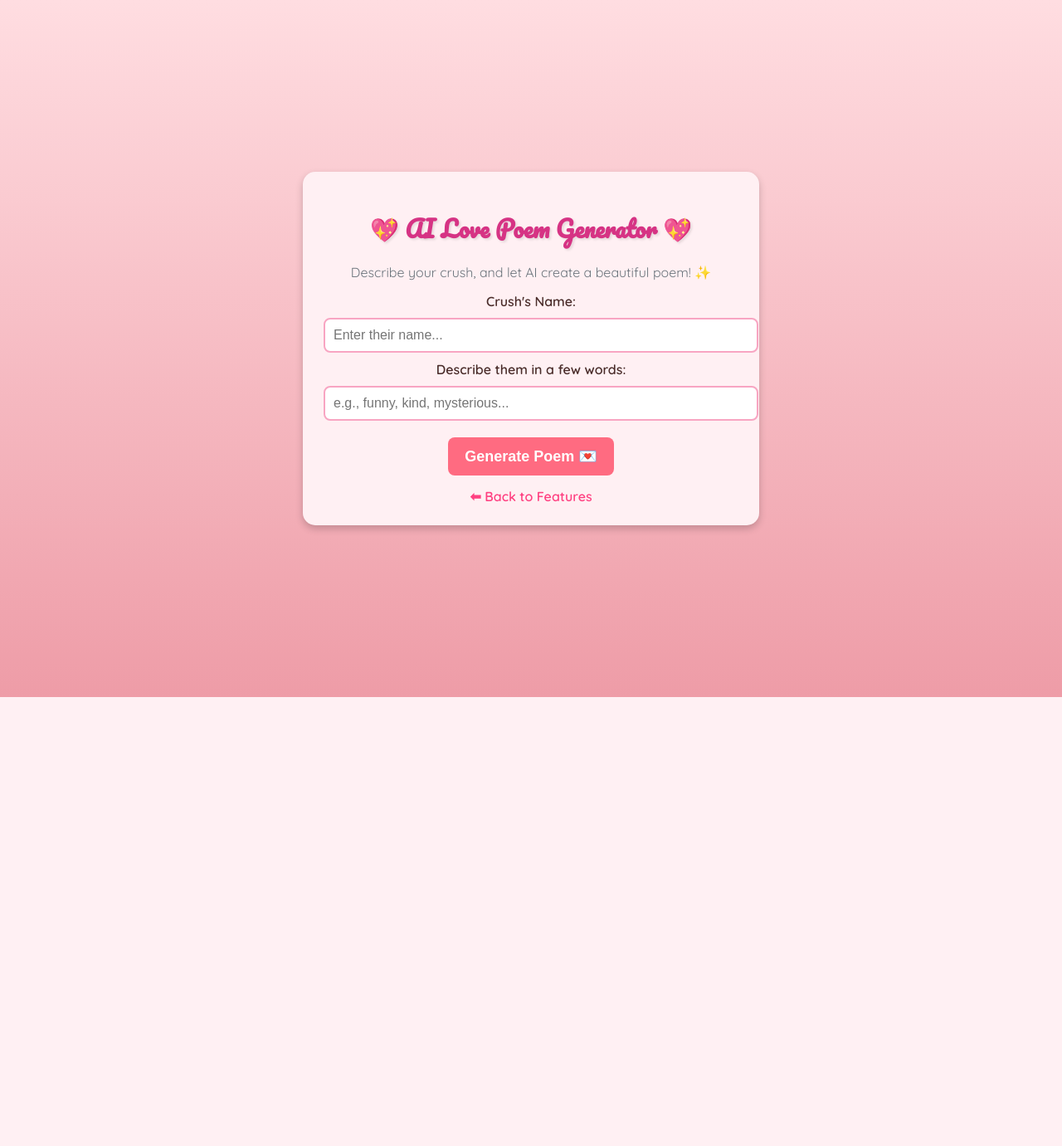
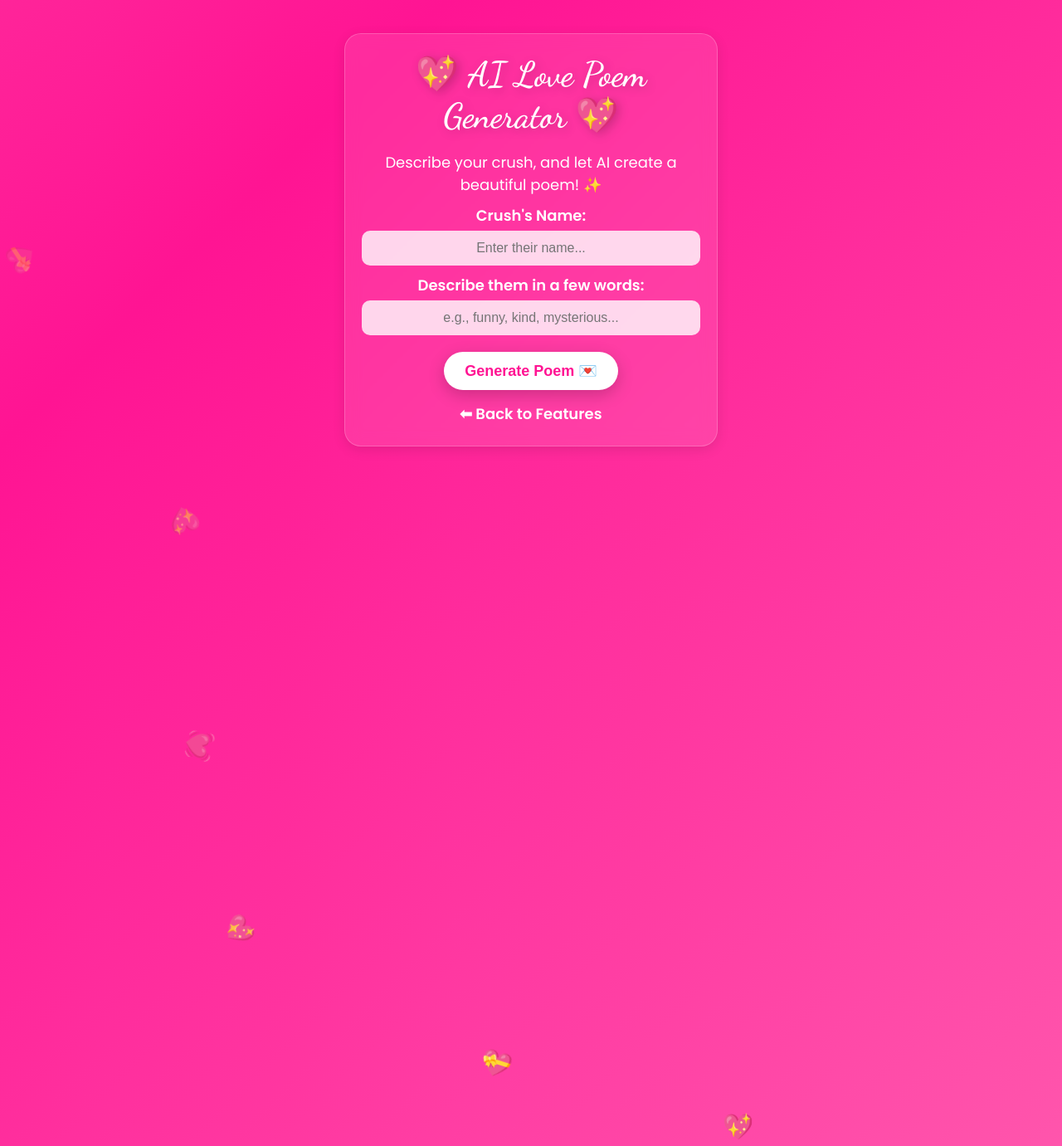
Before and after one commit to himarg2274/Crush-O-Meter, a Flask app: page /poem in a window 1280 px wide. Shown: the whole page at 83% size. Before the commit the page ends 840 px from the top, so only its background shows below. Run offline with Flask 3, Linux system fonts and the light colour scheme.

Commit message:
Update poem.html

```diff
--- a/templates/poem.html
+++ b/templates/poem.html
@@ -4,74 +4,106 @@
     <meta charset="UTF-8">
     <meta name="viewport" content="width=device-width, initial-scale=1.0">
     <title>Love Poem Generator 💕</title>
-    <link rel="stylesheet" href="{{ url_for('static', filename='css/styles.css') }}">
+    <link href="https://cdnjs.cloudflare.com/ajax/libs/animate.css/4.1.1/animate.min.css" rel="stylesheet">
     <style>
+        @import url('https://fonts.googleapis.com/css2?family=Poppins:wght@300;400;600&family=Dancing+Script:wght@600&display=swap');
+
+        * {
+            margin: 0;
+            padding: 0;
+            box-sizing: border-box;
+        }
+
         body {
-            background: linear-gradient(to bottom, #ffdde1, #ee9ca7);
-            font-family: 'Quicksand', sans-serif;
+            font-family: 'Poppins', sans-serif;
+            background: linear-gradient(-45deg, #ff69b4, #ff1493, #ff69b4, #ff1493);
+            background-size: 400% 400%;
+            animation: gradient 15s ease infinite;
             text-align: center;
-            padding: 20px;
-            color: #4a2c2a;
+            color: #fff;
+            min-height: 100vh;
+            padding: 40px 20px;
+            position: relative;
+            overflow-x: hidden;
         }
 
         .container {
-            background: #fff0f3;
-            padding: 25px;
-            border-radius: 15px;
-            box-shadow: 0px 4px 10px rgba(0, 0, 0, 0.2);
-            max-width: 500px;
+            background: rgba(255, 255, 255, 0.1);
+            backdrop-filter: blur(10px);
+            border-radius: 20px;
+            padding: 25px 20px;
+            color: #fff;
+            text-decoration: none;
+            font-size: 18px;
+            font-weight: 500;
+            transition: all 0.3s ease;
+            border: 1px solid rgba(255, 255, 255, 0.2);
+            box-shadow: 0 4px 15px rgba(0, 0, 0, 0.1);
+            max-width: 450px;
             margin: auto;
+            text-align: center;
+            animation: fadeIn 0.5s ease-out;
         }
 
         .title {
-            font-size: 28px;
-            color: #d63384;
+            font-size: clamp(32px, 5vw, 40px);
             font-weight: bold;
-            text-shadow: 2px 2px 3px rgba(0, 0, 0, 0.1);
-        }
-
-        .subtitle {
-            font-size: 16px;
-            color: #6c757d;
-            margin-bottom: 15px;
+            font-family: 'Dancing Script', cursive;
+            color: #fff;
+            margin-bottom: 20px;
+            text-shadow: 3px 3px 12px rgba(0, 0, 0, 0.2);
+            animation: pulse 2s infinite;
         }
 
         label {
             font-weight: 600;
-            color: #4a2c2a;
+            display: block;
+            margin: 10px 0 5px;
         }
 
         input {
             width: 100%;
-            padding: 10px;
-            margin: 10px 0;
-            border: 2px solid #f8a5c2;
-            border-radius: 8px;
+            padding: 12px;
+            border: none;
+            border-radius: 10px;
             font-size: 16px;
+            outline: none;
+            background: rgba(255, 255, 255, 0.8);
+            text-align: center;
+            color: #ff1493;
+            transition: 0.3s ease;
+        }
+
+        input:focus {
+            background: #fff;
         }
 
         button {
-            background: #ff6b81;
-            color: white;
-            padding: 12px 20px;
+            background: #fff;
+            color: #ff1493;
+            font-size: 18px;
+            padding: 12px 25px;
             border: none;
-            border-radius: 8px;
-            font-size: 18px;
-            font-weight: bold;
+            border-radius: 30px;
             cursor: pointer;
-            transition: 0.3s ease;
+            font-weight: 600;
+            box-shadow: 0 6px 20px rgba(0, 0, 0, 0.2);
+            margin-top: 20px;
+            transition: all 0.3s ease;
         }
 
         button:hover {
-            background: #ff4081;
-            transform: scale(1.05);
+            transform: translateY(-3px);
+            background: #ff1493;
+            color: #fff;
+            box-shadow: 0 8px 25px rgba(0, 0, 0, 0.3);
         }
 
         #poemResult {
-            background: #fff;
-            padding: 15px;
-            border-radius: 10px;
-            box-shadow: 0px 4px 8px rgba(0, 0, 0, 0.1);
+            background: rgba(255, 255, 255, 0.2);
+            padding: 20px;
+            border-radius: 15px;
+            box-shadow: 0 4px 8px rgba(0, 0, 0, 0.1);
             margin-top: 20px;
             display: none;
         }
@@ -80,20 +112,57 @@
             display: inline-block;
             margin-top: 15px;
             text-decoration: none;
-            color: #ff4081;
+            color: #fff;
             font-weight: bold;
             transition: 0.3s;
+            font-size: 18px;
         }
 
         .back-button:hover {
-            color: #ff4081;
+            color: #ff1493;
+        }
+
+        .floating-heart {
+            position: absolute;
+            font-size: clamp(20px, 4vw, 30px);
+            pointer-events: none;
+            z-index: 1;
+            animation: floatUp 4s ease-in infinite;
+        }
+
+        @keyframes gradient {
+            0% { background-position: 0% 50%; }
+            50% { background-position: 100% 50%; }
+            100% { background-position: 0% 50%; }
+        }
+
+        @keyframes floatUp {
+            0% {
+                transform: translateY(100vh) rotate(0deg);
+                opacity: 1;
+            }
+            100% {
+                transform: translateY(-100vh) rotate(360deg);
+                opacity: 0;
+            }
+        }
+
+        @keyframes pulse {
+            0% { transform: scale(1); }
+            50% { transform: scale(1.05); }
+            100% { transform: scale(1); }
+        }
+
+        @keyframes fadeIn {
+            from { opacity: 0; transform: translateY(20px); }
+            to { opacity: 1; transform: translateY(0); }
         }
     </style>
 </head>
 <body>
     <div class="container">
-        <h1 class="title">💖 AI Love Poem Generator 💖</h1>
-        <p class="subtitle">Describe your crush, and let AI create a beautiful poem! ✨</p>
+        <h1 class="title animate__animated animate__bounceIn">💖 AI Love Poem Generator 💖</h1>
+        <p class="subtitle animate__animated animate__fadeIn">Describe your crush, and let AI create a beautiful poem! ✨</p>
 
         <form id="poemForm">
             <label for="crushName">Crush's Name:</label>
@@ -110,10 +179,24 @@
             <p id="poemText"></p>
         </div>
 
-        <a href="/features" class="back-button">⬅ Back to Features</a>
+        <a href="/features" class="back-button animate__animated animate__pulse">⬅ Back to Features</a>
     </div>
 
     <script>
+        function createHeart() {
+            const heart = document.createElement("div");
+            const hearts = ["❤️", "💖", "💕", "💗", "💓", "💝"];
+            heart.innerHTML = hearts[Math.floor(Math.random() * hearts.length)];
+            heart.classList.add("floating-heart");
+            heart.style.left = Math.random() * window.innerWidth + "px";
+            heart.style.transform = `scale(${Math.random() * 0.5 + 0.5})`;
+            document.body.appendChild(heart);
+
+            setTimeout(() => heart.remove(), 4000);
+        }
+
+        setInterval(createHeart, 600);
+
         document.getElementById("poemForm").addEventListener("submit", async function(event) {
             event.preventDefault();
 
@@ -127,7 +210,6 @@
                 return;
             }
 
-            // Send data to backend
             let response = await fetch("/generate_poem", {
                 method: "POST",
                 headers: { "Content-Type": "application/json" },
@@ -135,7 +217,7 @@
             });
 
             let data = await response.json();
-            poemText.innerHTML = data.poem ? `<pre>${data.poem}</pre>` : "AI couldn't generate a poem. Try a different theme!";
+            poemText.innerHTML = data.poem ? `<pre>${data.poem}</pre>` : "AI couldn't generate a poem. Try again!";
             poemResult.style.display = "block";
         });
     </script>
```
